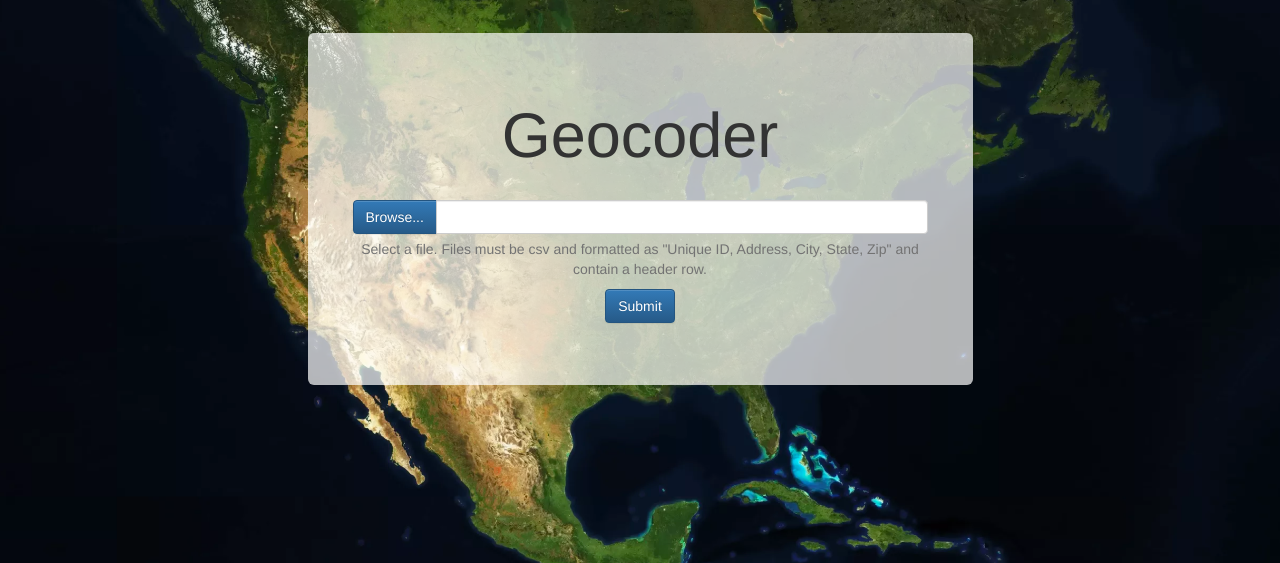
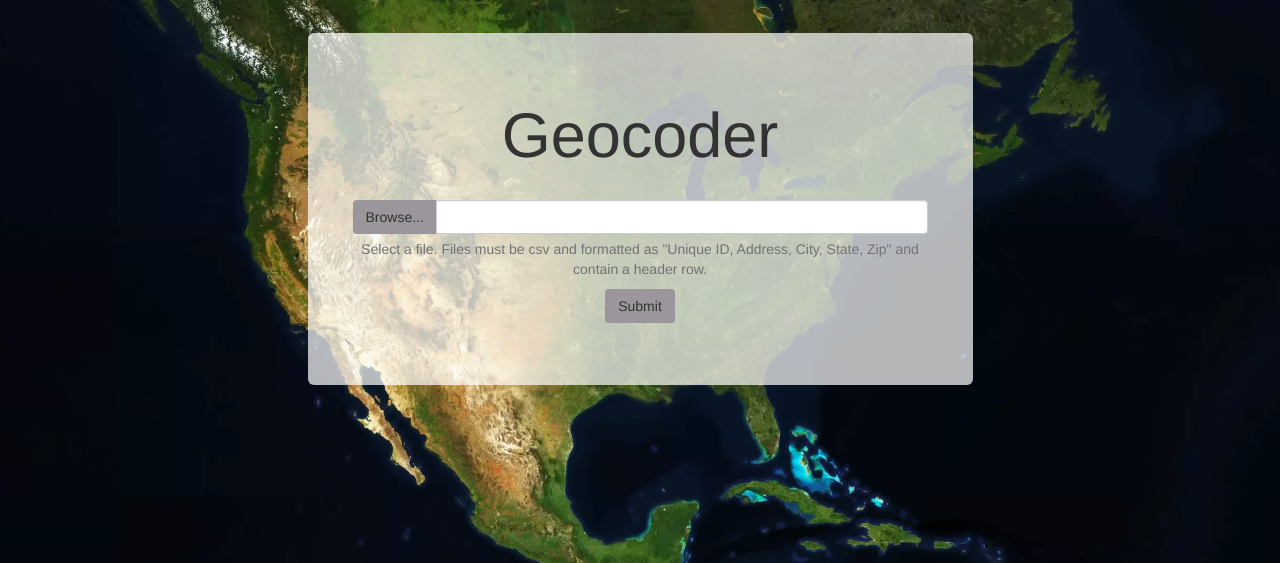
Before and after one commit to Pazoles/Geocoder, a Flask app: page / in a window 1280 px wide. Shown: the part 176-739 px from the top of the page. Run offline with Flask 2, Linux system fonts and the light colour scheme; some libraries are stand-ins or nearby versions.

Commit message:
css change

```diff
--- a/templates/geo.html
+++ b/templates/geo.html
@@ -27,6 +27,10 @@
         background: white;
         cursor: inherit;
         display: block;
+    }
+
+    .btn-flat{
+        background-color: #9b969c;
     }
 
     input[readonly] {
@@ -76,7 +80,7 @@
                     <div class="row">
                         <div class="input-group">
                             <span class="input-group-btn">
-					                    <span class="btn btn-primary btn-file">
+					                    <span class="btn btn-flat btn-file">
 					                        Browse... <input type="file" name="data_file">
 					                    </span>
                             </span>
@@ -85,7 +89,7 @@
                         <span class="help-block">
 				            	Select a file. Files must be csv and formatted as "Unique ID, Address, City, State, Zip" and contain a header row.
 				            </span>
-                        <input type="submit" class="btn btn-primary" />
+                        <input type="submit" class="btn btn-flat" />
                     </div>
         </div>
         </fieldset>
```
